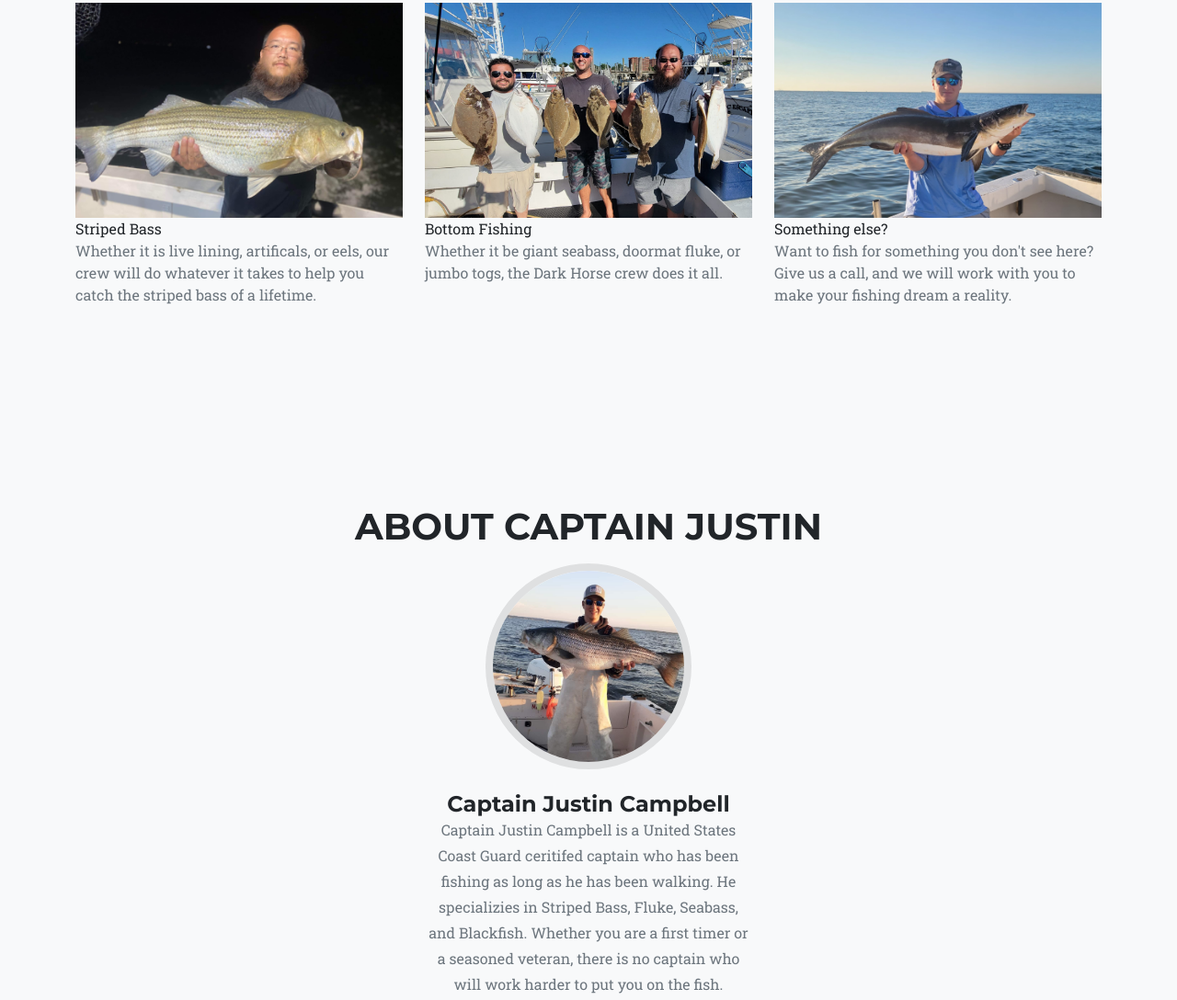
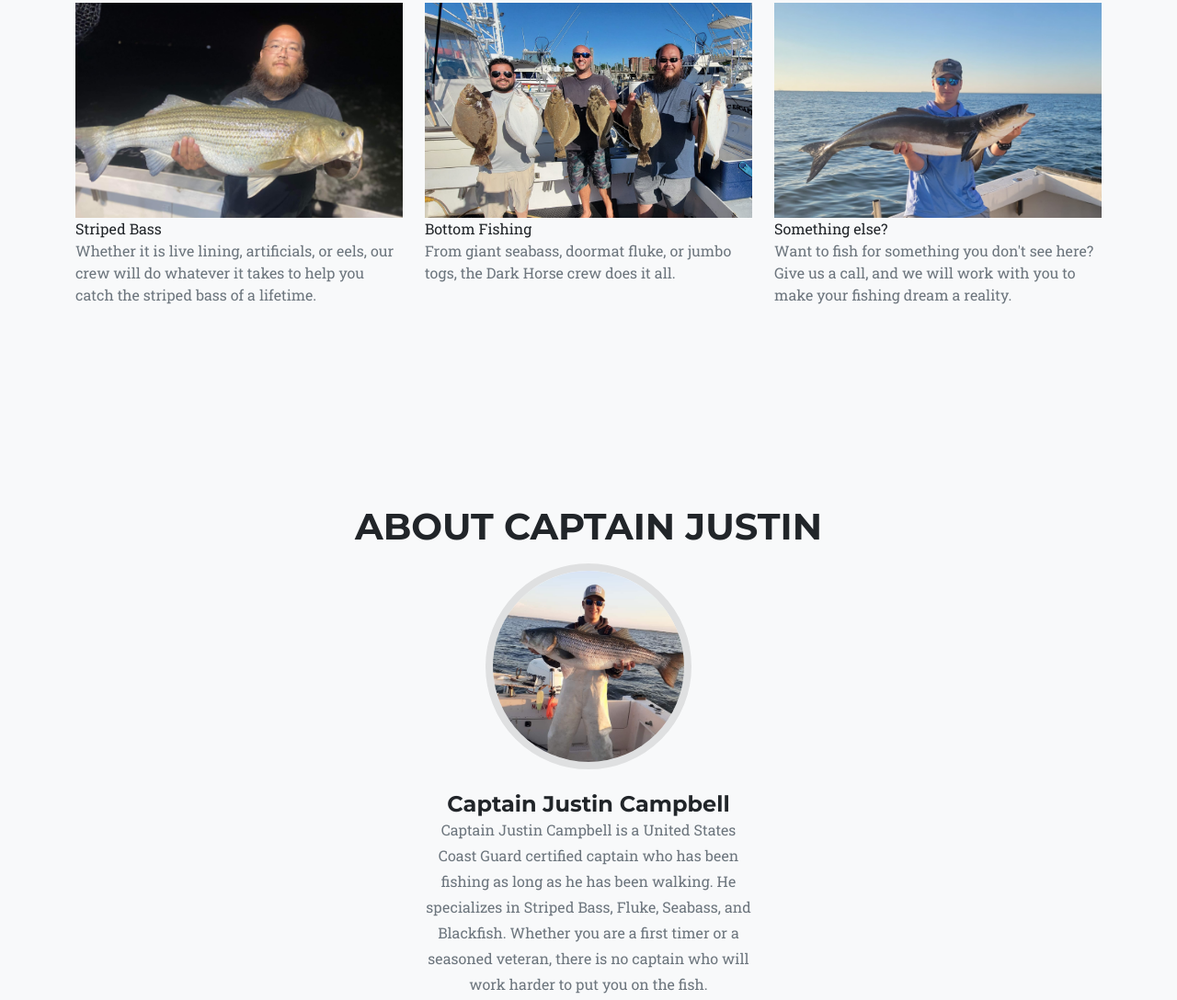
Before and after one commit to darkhorsefishingwebsite/darkhorsefishingcharterswebsite, a plain HTML site: page index.html in a window 1280 px wide. Shown: the part 629-1717 px from the top of the page at 92% size. Drawn offline with nearby package versions, Linux system fonts and the light colour scheme.

Commit message:
fix spelling

```diff
--- a/index.html
+++ b/index.html
@@ -54,7 +54,7 @@
                             </a>
                             <div class="portfolio-caption">
                                 <div class="portfolio-caption-heading">Striped Bass</div>
-                                <div class="portfolio-caption-subheading text-muted">Whether it is live lining, artificals, or eels, our crew will do whatever it takes to help you catch the striped bass of a lifetime.</div>
+                                <div class="portfolio-caption-subheading text-muted">Whether it is live lining, artificials, or eels, our crew will do whatever it takes to help you catch the striped bass of a lifetime.</div>
                             </div>
                         </div>
                     </div>
@@ -66,7 +66,7 @@
                             </a>
                             <div class="portfolio-caption">
                                 <div class="portfolio-caption-heading">Bottom Fishing</div>
-                                <div class="portfolio-caption-subheading text-muted">Whether it be giant seabass, doormat fluke, or jumbo togs, the Dark Horse crew does it all.</div>
+                                <div class="portfolio-caption-subheading text-muted">From giant seabass, doormat fluke, or jumbo togs, the Dark Horse crew does it all.</div>
                             </div>
                         </div>
                     </div>
@@ -146,7 +146,7 @@
                         <div class="team-member">
                             <img class="mx-auto rounded-circle" src="assets/img/team/2.jpg" alt="..." />
                             <h4>Captain Justin Campbell</h4>
-                            <p class="text-muted">Captain Justin Campbell is a United States Coast Guard ceritifed captain who has been fishing as long as he has been walking. He specializies in Striped Bass, Fluke, Seabass, and Blackfish. Whether you are a first timer or a seasoned veteran, there is no captain who will work harder to put you on the fish.</p>
+                            <p class="text-muted">Captain Justin Campbell is a United States Coast Guard certified captain who has been fishing as long as he has been walking. He specializes in Striped Bass, Fluke, Seabass, and Blackfish. Whether you are a first timer or a seasoned veteran, there is no captain who will work harder to put you on the fish.</p>
                         </div>
                     </div>
                 </div>
```
